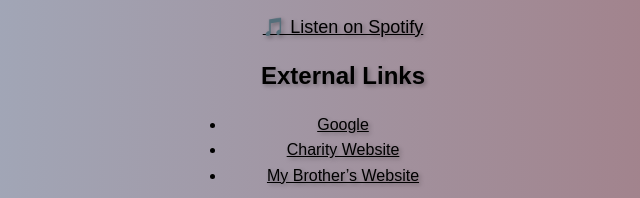
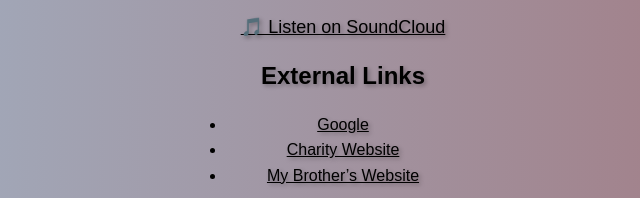
Before and after one commit to CletusTheHuman/WebDev, a plain HTML site: page contact.html in a window 1280 px wide. Shown: the part 595-793 px from the top of the page, 297-937 px from the left. Drawn offline with Linux system fonts and the light colour scheme.

Commit message:
Update contact.html

```diff
--- a/contact.html
+++ b/contact.html
@@ -45,7 +45,7 @@
 </script>
 
     <h2>Check Out My Music</h2>
-    <p><a href="https://spotify.com" target="_blank">🎵 Listen on Spotify</a></p>
+    <p><a href="https://soundcloud.com/greatfutureband/rocketbot-great-future?in=greatfutureband/sets/great-future-demos" target="_blank">🎵 Listen on SoundCloud</a></p>
 
     <h2>External Links</h2>
     <ul>
```
